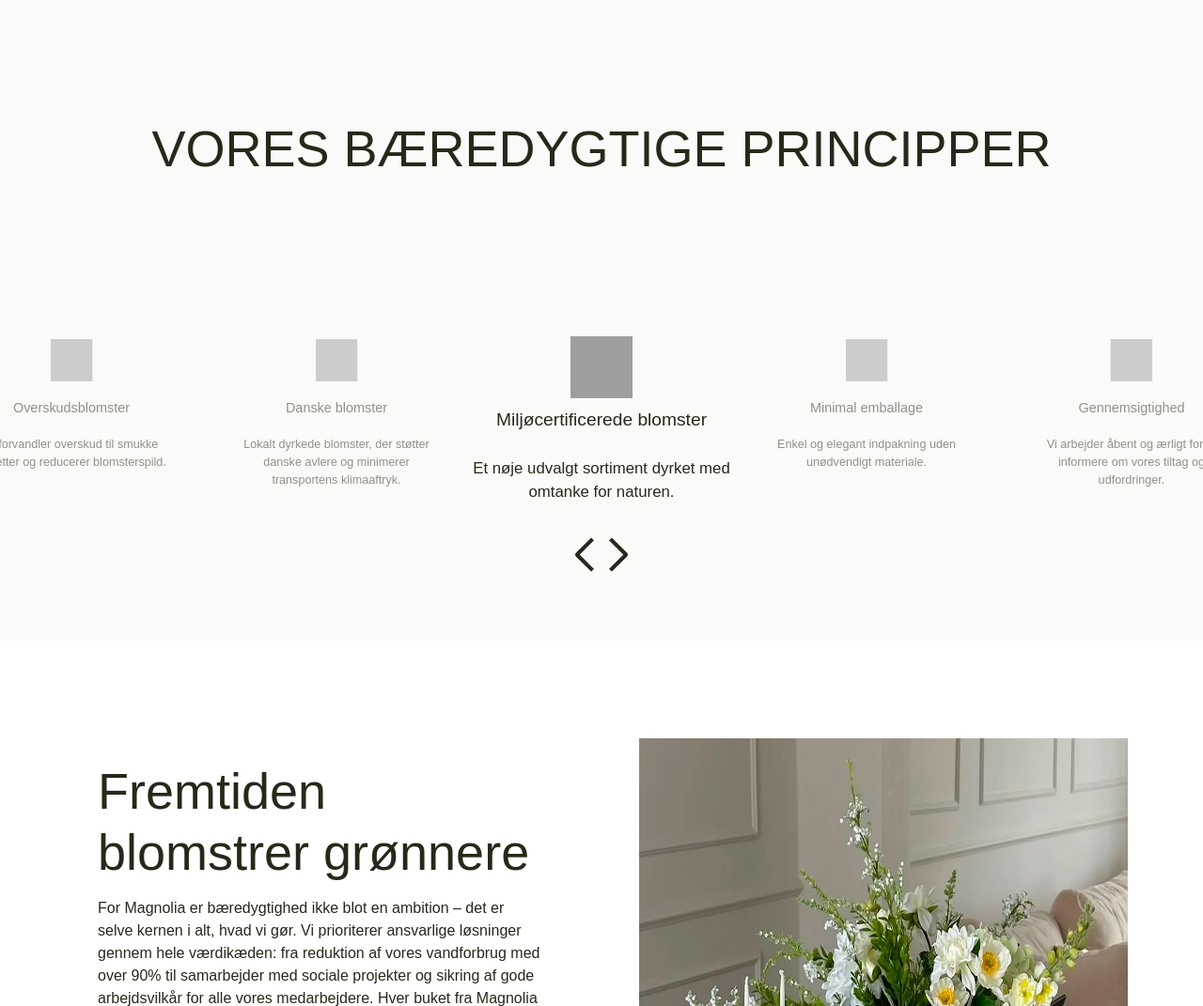
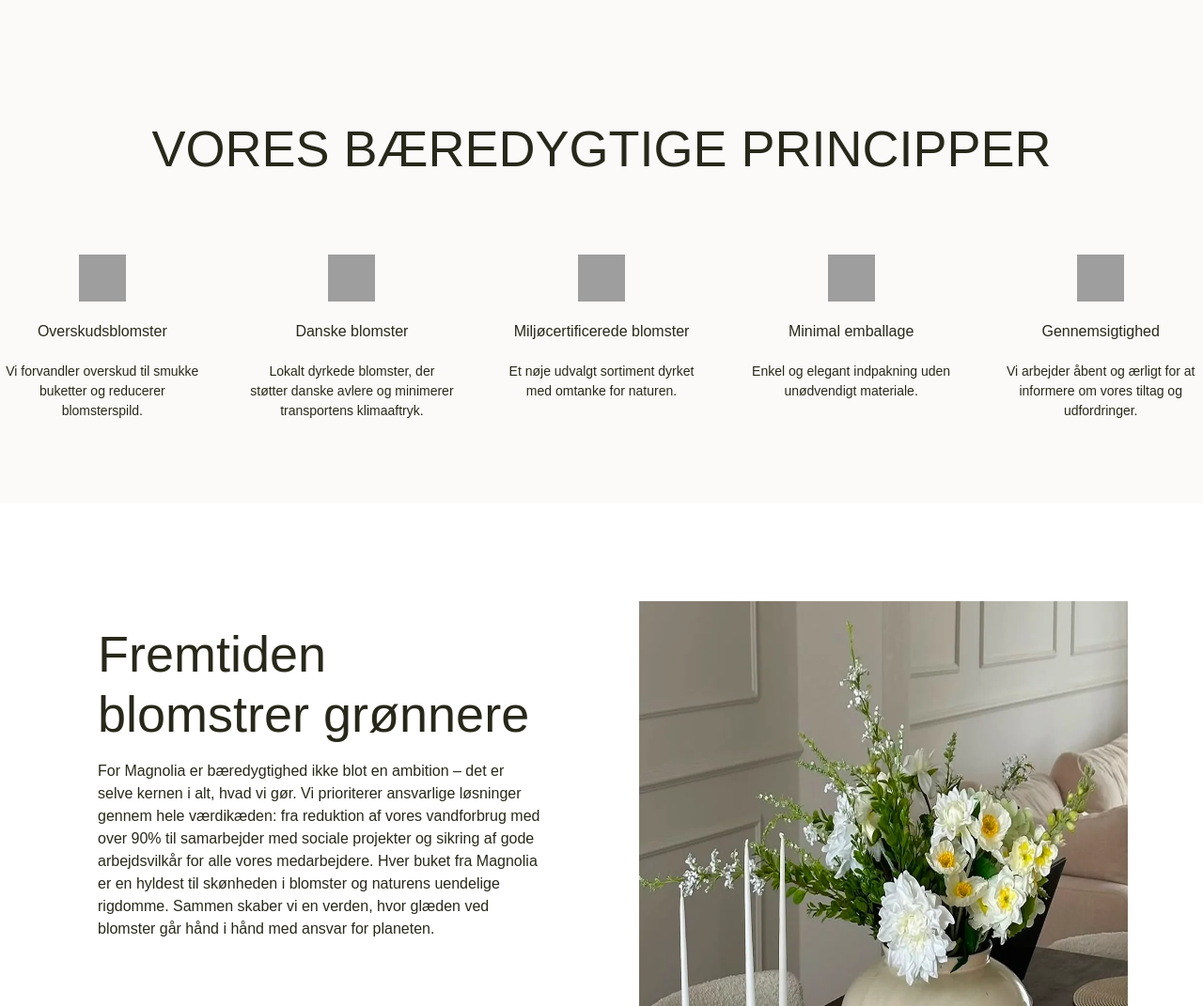
Before and after one commit to linekofod/magnolia, an Astro site: page /vores_mission in a window 1280 px wide. Shown: the part 2437-3508 px from the top of the page at 94% size. Built offline with nearby package versions, Linux system fonts and the light colour scheme; Astro itself is replaced by a stand-in of ours; grey boxes are pictures that could not be loaded; a web font is replaced by a local one.

Commit message:
mb animation

```diff
--- a/src/pages/vores_mission.astro
+++ b/src/pages/vores_mission.astro
@@ -81,79 +81,100 @@ import mission4 from "/public/imgs/vores_mission/mission4.webp";
 
     <!-- VORES MISSION -->
 
-    <section class="bg-beige-50 mx-auto py-xl h-[684px]">
+    <section class="bg-beige-50 mx-auto py-xl">
       <div class="text-center justify-center mb-lg">
-      <h2 class="font-headline text-headline2_lg mt-xl text-grøn-700">VORES BÆREDYGTIGE PRINCIPPER</h2>
+        <h2 class="font-headline text-headline2_lg mt-xl text-grøn-700">
+          VORES BÆREDYGTIGE PRINCIPPER
+        </h2>
       </div>
-      <div id="carousel" class="carousel-container justify-center flex gap-lg h-[350px] mt-6xl">
+
+      <!-- Flex container til kolonnerne -->
+      <div class="flex justify-center gap-lg mt-2xl">
         <!-- Kolonne 1 -->
-        <div class="flex flex-col items-center text-center carousel-item w-[234px] h-[201px]">
+        <div
+          class="flex flex-col items-center text-center w-[234px] h-[201px] opacity-0 animate-fadeInUp"
+          style="animation-delay: 0.2s"
+        >
           <img
             class="mb-s w-[50px] h-[50px]"
             src="https://img.icons8.com/ios/50/flower--v1.png"
             alt="flower--v1"
           />
           <h3 class="font-headline text-lg mb-s text-grøn-700">Overskudsblomster</h3>
-          <p class="text-body_s font-light text-grøn-700">Vi forvandler overskud til smukke buketter og reducerer blomsterspild.</p>
+          <p class="text-body_s font-light text-grøn-700">
+            Vi forvandler overskud til smukke buketter og reducerer blomsterspild.
+          </p>
         </div>
 
         <!-- Kolonne 2 -->
-        <div class="flex flex-col items-center text-center carousel-item w-[234px] h-[201px]">
+        <div
+          class="flex flex-col items-center text-center w-[234px] h-[201px] opacity-0 animate-fadeInUp"
+          style="animation-delay: 0.4s"
+        >
           <img
             class="mb-s w-[50px] h-[50px]"
             src="https://img.icons8.com/ios/50/map-marker--v1.png"
             alt="Danske blomster"
           />
           <h3 class="font-headline text-lg mb-s text-grøn-700">Danske blomster</h3>
-          <p class="text-body_s font-light text-grøn-700">Lokalt dyrkede blomster, der støtter danske avlere og minimerer transportens klimaaftryk.</p>
+          <p class="text-body_s font-light text-grøn-700">
+            Lokalt dyrkede blomster, der støtter danske avlere og minimerer
+            transportens klimaaftryk.
+          </p>
         </div>
 
-        <!-- Midterste Kolonne -->
-        <div class="flex flex-col items-center text-center carousel-item active w-[234px] h-[201px]">
+        <!-- Kolonne 3 -->
+        <div
+          class="flex flex-col items-center text-center w-[234px] h-[201px] opacity-0 animate-fadeInUp"
+          style="animation-delay: 0.6s"
+        >
           <img
             class="mb-s w-[50px] h-[50px]"
             src="https://img.icons8.com/ios/50/leaf--v1.png"
             alt="leaf--v1"
           />
-          <h3 class="font-headline text-lg mb-s text-grøn-700">Miljøcertificerede blomster</h3>
-          <p class="text-body_s font-light text-grøn-700">Et nøje udvalgt sortiment dyrket med omtanke for naturen.</p>
+          <h3 class="font-headline text-lg mb-s text-grøn-700">
+            Miljøcertificerede blomster
+          </h3>
+          <p class="text-body_s font-light text-grøn-700">
+            Et nøje udvalgt sortiment dyrket med omtanke for naturen.
+          </p>
         </div>
 
         <!-- Kolonne 4 -->
-        <div class="flex flex-col items-center text-center carousel-item w-[234px] h-[201px]">
+        <div
+          class="flex flex-col items-center text-center w-[234px] h-[201px] opacity-0 animate-fadeInUp"
+          style="animation-delay: 0.8s"
+        >
           <img
             class="mb-s w-[50px] h-[50px]"
             src="https://img.icons8.com/ios/50/green-earth.png"
             alt="green-earth"
           />
-          <h3 class="font-headline text-lg mb-s text-grøn-700">Minimal emballage</h3>
-          <p class="text-body_s font-light text-grøn-700">Enkel og elegant indpakning uden unødvendigt materiale.</p>
+          <h3 class="font-headline text-lg mb-s text-grøn-700">
+            Minimal emballage
+          </h3>
+          <p class="text-body_s font-light text-grøn-700">
+            Enkel og elegant indpakning uden unødvendigt materiale.
+          </p>
         </div>
 
         <!-- Kolonne 5 -->
-        <div class="flex flex-col items-center text-center carousel-item w-[234px] h-[201px]">
+        <div
+          class="flex flex-col items-center text-center w-[234px] h-[201px] opacity-0 animate-fadeInUp"
+          style="animation-delay: 1s"
+        >
           <img
             class="mb-s w-[50px] h-[50px]"
             src="https://img.icons8.com/ios/50/search--v1.png"
             alt="search--v1"
           />
           <h3 class="font-headline text-lg mb-s text-grøn-700">Gennemsigtighed</h3>
-          <p class="text-body_s font-light text-grøn-700">Vi arbejder åbent og ærligt for at informere om vores tiltag og udfordringer.</p>
+          <p class="text-body_s font-light text-grøn-700">
+            Vi arbejder åbent og ærligt for at informere om vores tiltag og
+            udfordringer.
+          </p>
         </div>
-      </div>
-
-      <!-- Pilene nedenunder -->
-      <div class="carousel-buttons flex justify-center gap-m mt-m">
-        <button id="prevBtn" class="arrow-btn">
-          <svg xmlns="http://www.w3.org/2000/svg" width="21" height="39" viewBox="0 0 21 39" fill="none">
-            <path d="M21 3.60563L17.8768 0.5L0.865293 17.4257C0.591077 17.6969 0.373455 18.0194 0.224953 18.3746C0.076451 18.7299 0 19.1108 0 19.4956C0 19.8804 0.076451 20.2613 0.224953 20.6166C0.373455 20.9718 0.591077 21.2943 0.865293 21.5655L17.8768 38.5L20.9971 35.3944L5.03059 19.5L21 3.60563Z" fill="#28281A"/>
-            </svg>
-        </button>
-        <button id="nextBtn" class="arrow-btn">
-          <svg xmlns="http://www.w3.org/2000/svg" width="21" height="39" viewBox="0 0 21 39" fill="none">
-            <path d="M0 3.60563L3.12323 0.5L20.1347 17.4257C20.4089 17.6969 20.6265 18.0194 20.775 18.3746C20.9235 18.7299 21 19.1108 21 19.4956C21 19.8804 20.9235 20.2613 20.775 20.6166C20.6265 20.9718 20.4089 21.2943 20.1347 21.5655L3.12323 38.5L0.00294304 35.3944L15.9694 19.5L0 3.60563Z" fill="#28281A"/>
-            </svg>
-        </button>
       </div>
     </section>
 
@@ -184,86 +205,19 @@ import mission4 from "/public/imgs/vores_mission/mission4.webp";
 
   </section>
 </MainLayout>
-
 <style>
-  .carousel-container {
-  display: flex;
-  scroll-snap-type: x mandatory;
-  overflow-x: auto;
+  @keyframes fadeInUp {
+    0% {
+      opacity: 0;
+      transform: translateY(20px);
+    }
+    100% {
+      opacity: 1;
+      transform: translateY(0);
+    }
   }
 
-.carousel-item {
-  scroll-snap-align: center;
-  flex-shrink: 0;
-  transition: transform 0.5s ease, opacity 0.5s ease;
-  opacity: 0.5; /* Standard for inaktive kolonner */
-  transform: scale(0.9); /* Mindre størrelse */
-}
-
-.carousel-item.active {
-  opacity: 1; /* Fuldt synlig */
-  transform: scale(1.2); /* Større størrelse for midterste kolonne */
-}
-
-.carousel-item img {
-  transition: transform 0.5s ease;
-}
-
-.carousel-item.active img {
-  margin-top:25px;
-  margin-bottom: 10px;
-  transform: scale(1.1); /* Gør billedet større i aktiv kolonne */
-}
-.carousel-buttons {
-  display: flex;
-  justify-content: center;
-  gap: 1rem; /* Afstand mellem pilene */
-  margin-top: -10rem;
-}
-
-.arrow-btn {
-  margin-top:40px;
-  width: 20px;
-  height: 20px;
-  display: flex;
-  align-items: center;
-  justify-content: center;
+  .animate-fadeInUp {
+    animation: fadeInUp 1s ease-out forwards;
   }
 </style>
-
-<script>
-const carousel = document.getElementById("carousel");
-const items = document.querySelectorAll(".carousel-item");
-const prevBtn = document.getElementById("prevBtn");
-const nextBtn = document.getElementById("nextBtn");
-
-let currentIndex = 2; // Start med midterste kolonne
-
-function updateCarousel() {
-  items.forEach((item, index) => {
-    item.classList.remove("active");
-    item.style.opacity = "0.5"; // Reducer opacity
-    item.style.transform = "scale(0.9)"; // Mindre størrelse
-    if (index === currentIndex) {
-      item.classList.add("active");
-      item.style.opacity = "1";
-      item.style.transform = "scale(1.2)";
-    }
-  });
-}
-
-nextBtn.addEventListener("click", () => {
-  currentIndex = (currentIndex + 1) % items.length;
-  updateCarousel();
-  carousel.scrollBy({ left: 272, behavior: "smooth" });
-});
-
-prevBtn.addEventListener("click", () => {
-  currentIndex = (currentIndex - 1 + items.length) % items.length;
-  updateCarousel();
-  carousel.scrollBy({ left: -272, behavior: "smooth" });
-});
-
-// Initial opdatering
-updateCarousel();
-</script>
```
Lines whose indentation alone changed are shown as unchanged.
